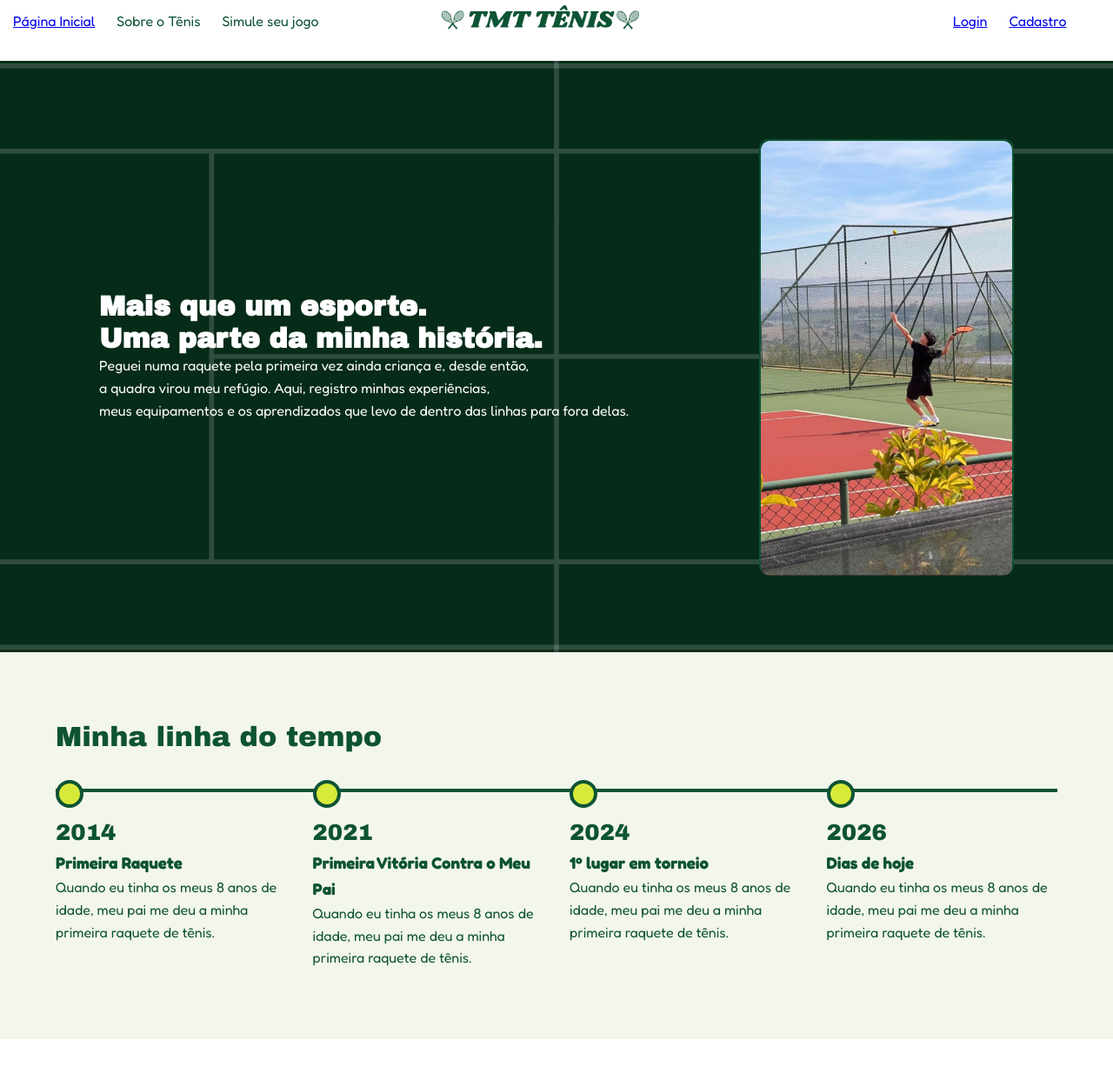
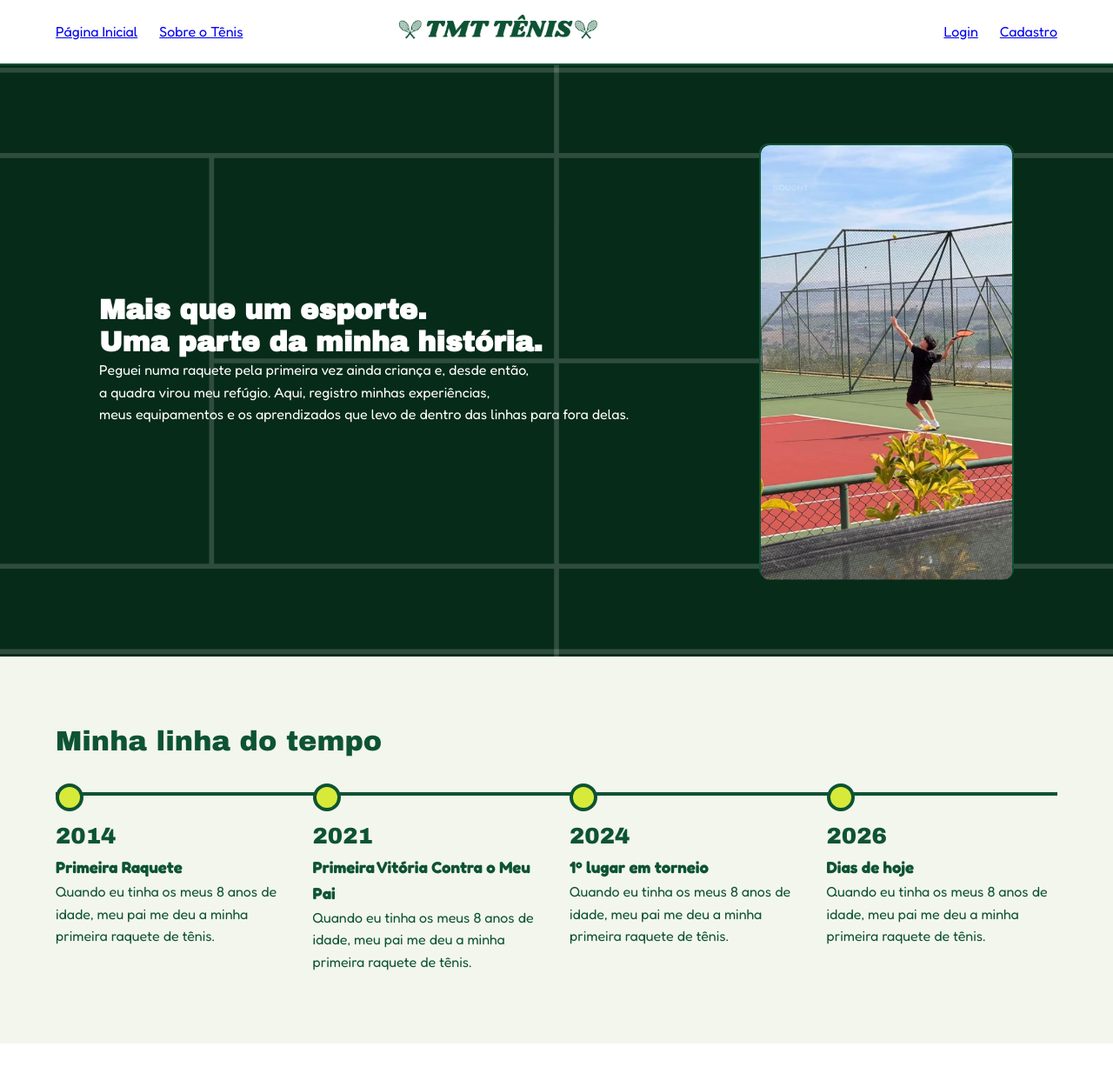
Before and after one commit to ThiagoTeixeiraDev/Projeto-Individual-Tenis, a website: page public/index.html in a window 1280 px wide. Shown: the top 1242 px of the page at 87% size. Drawn offline with Linux system fonts and the light colour scheme.

Commit message:
Atualização no Header

```diff
--- a/public/css/estilo.css
+++ b/public/css/estilo.css
@@ -23,17 +23,15 @@ h2 {
 }
 
 .header {
-  padding: 15px;
-  color: #0d5334;
   display: flex;
   justify-content: space-between;
   align-items: center;
-  height: 50px;
-  width: 97%;
+  gap: 20px;
+  padding: 15px 5%;
+  background: #ffffff;
+  border-bottom: 2px solid #0d5334;
   top: 0;
-  left: 0;
-  border-bottom: #0d5334;
-  margin-bottom: 20px;
+  z-index: 10;
 }
 
 .logo-header img {
@@ -163,6 +161,7 @@ h2 {
 
 .aprendizado {
   padding: 80px 5%;
+
 }
 
 .cards {
@@ -194,3 +193,8 @@ h2 {
   text-align: center;
   padding: 24px 5%;
 }
+
+.aprendizado h2 {
+  font-size: 32px;
+  margin-bottom: 30px;
+}
--- a/public/index.html
+++ b/public/index.html
@@ -20,8 +20,7 @@
     <div class="paginas">
       <ul class="horizontal">
         <li><a href="index.html">Página Inicial</a></li>
-        <li><a href="sobre.html"></a>Sobre o Tênis</a></li>
-        <li><a href="menu_jogo.html"></a>Simule seu jogo</a></li>
+        <li><a href="sobre.html">Sobre o Tênis</a></li>
       </ul>
     </div>
     <div class="logo-header">
@@ -39,7 +38,9 @@
   <div class="parte-inicial quadra">
     <div>
       <h1>Mais que um esporte.<br> Uma parte da minha história.</h1>
-      <p>Peguei numa raquete pela primeira vez ainda criança e, desde então,<br> a quadra virou meu refúgio. Aqui, registro minhas experiências,<br> meus equipamentos e os aprendizados que levo de dentro das linhas para fora delas.</p>
+      <p>Peguei numa raquete pela primeira vez ainda criança e, desde então,<br> a quadra virou meu refúgio. Aqui,
+        registro minhas experiências,<br> meus equipamentos e os aprendizados que levo de dentro das linhas para fora
+        delas.</p>
     </div>
     <div class="img-inicial">
       <img src="../public/assets/imgs/img-inicial.jpg" alt="">
@@ -72,28 +73,36 @@
     </div>
   </div>
 
-  <div class="aprendizados">
+  <div class="aprendizado">
     <h2>O que a quadra me ensinou</h2>
+    <br>
     <div class="cards">
       <div class="card">
         <h3>Lidar com o erro</h3>
-        <p>Toda vez que eu rbatia a bolinha e mandava ela para fora da quadra. Eu treinava aquele movimento até eu acertar.</p>
+        <p>Toda vez que eu rbatia a bolinha e mandava ela para fora da quadra. Eu treinava aquele movimento até eu
+          acertar.</p>
       </div>
       <div class="card">
         <h3>Lidar com o erro</h3>
-        <p>Toda vez que eu rbatia a bolinha e mandava ela para fora da quadra. Eu treinava aquele movimento até eu acertar.</p>
+        <p>Toda vez que eu rbatia a bolinha e mandava ela para fora da quadra. Eu treinava aquele movimento até eu
+          acertar.</p>
       </div>
       <div class="card">
         <h3>Lidar com o erro</h3>
-        <p>Toda vez que eu rbatia a bolinha e mandava ela para fora da quadra. Eu treinava aquele movimento até eu acertar.</p>
+        <p>Toda vez que eu rbatia a bolinha e mandava ela para fora da quadra. Eu treinava aquele movimento até eu
+          acertar.</p>
       </div>
     </div>
   </div>
 
+
+
   <div class="rodape">
-    <p>TMT Tênis · Projeto Individual · Thiago Menezes Teixeira · São Paulo Tech School - Ciência da Computação · 2026</p>
+    <p>TMT Tênis · Projeto Individual · Thiago Menezes Teixeira · São Paulo Tech School - Ciência da Computação · 2026
+    </p>
   </div>
 
 
 </body>
+
 </html>
```
